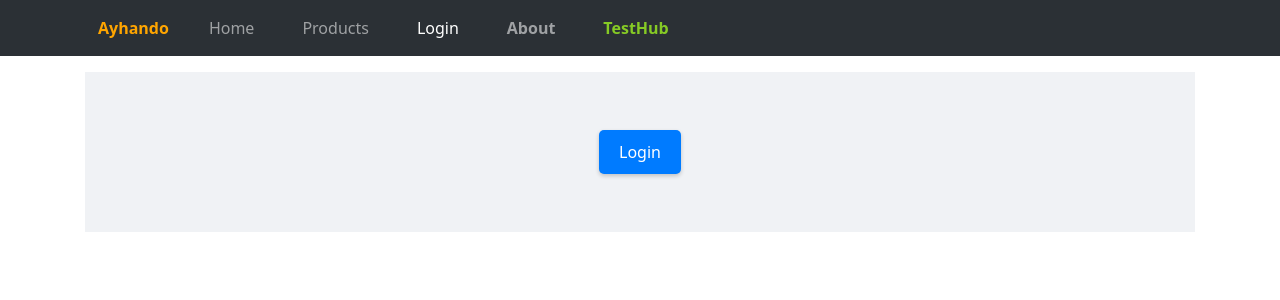
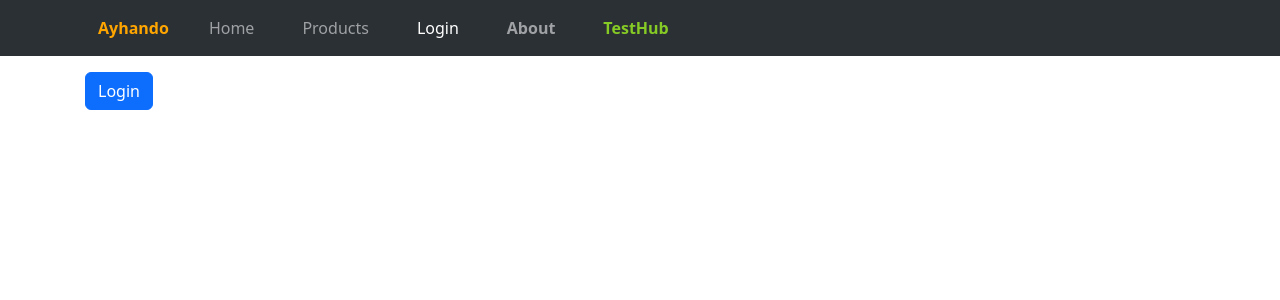
Before and after one commit to ayhanmetin/ayhando-ecommerce, a React (Vite) app: page /login in a window 1280 px wide. Shown: the top 300 px of the page. Built offline with nearby package versions, Linux system fonts and the light colour scheme.

Commit message:
initial commit

```diff
--- a/src/pages/Login.jsx
+++ b/src/pages/Login.jsx
@@ -1,16 +1,14 @@
 import { useContext } from 'react';
 import { SiteContext } from '../context/SiteContext';
-import './Login.css'; // Importing the CSS file
 
 function Login() {
   const { handleLogin } = useContext(SiteContext);
-
   return (
-    <div className="login-container">
-      <button onClick={handleLogin} className="login-button">
+    <>
+      <button onClick={handleLogin} className="btn btn-primary">
         Login
       </button>
-    </div>
+    </>
   );
 }
 
--- a/src/pages/login.css
+++ /dev/null
@@ -1,24 +0,0 @@
-/* Login.css */
-.login-container {
-  display: flex;
-  justify-content: center;
-  align-items: center;
-  height: 20vh;
-  background-color: #f0f2f5;
-}
-
-.login-button {
-  padding: 10px 20px;
-  font-size: 16px;
-  color: #fff;
-  background-color: #007bff;
-  border: none;
-  border-radius: 5px;
-  cursor: pointer;
-  box-shadow: 0 2px 4px rgba(0, 0, 0, 0.2);
-  transition: background-color 0.3s;
-}
-
-.login-button:hover {
-  background-color: #0056b3;
-}
```
